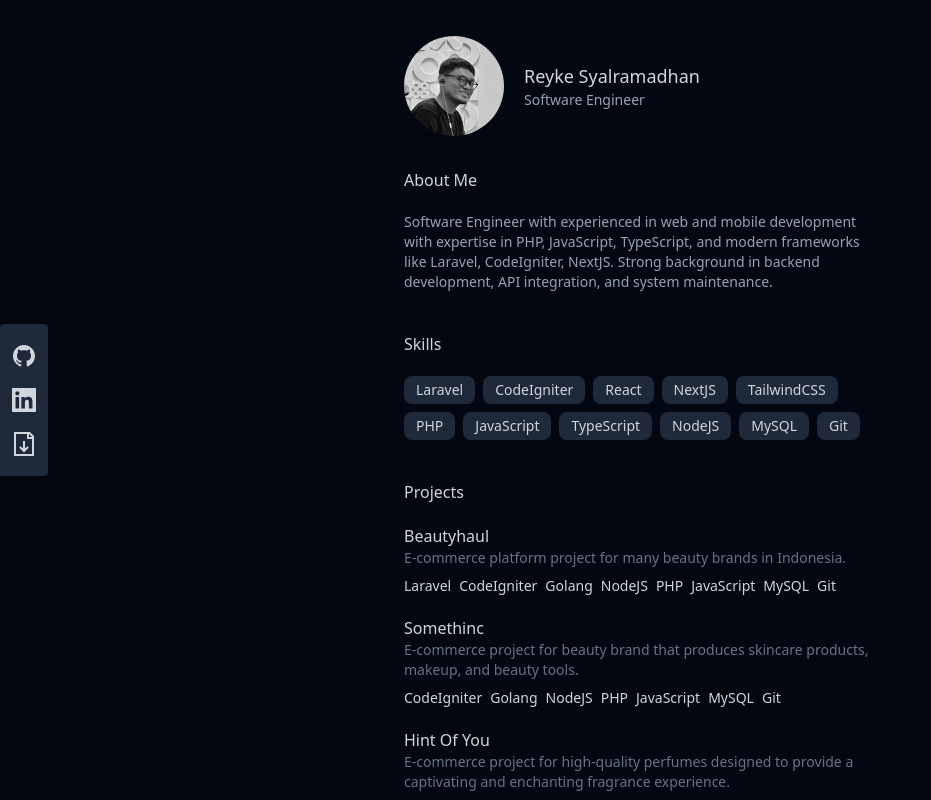
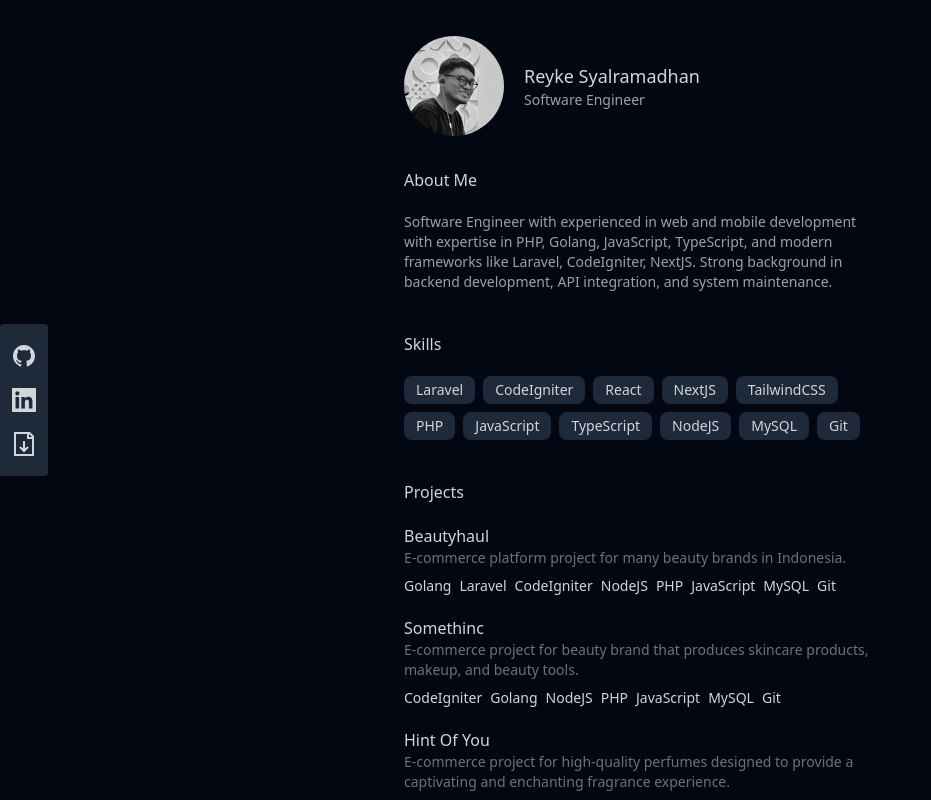
Before and after one commit to Reyshal/my-portfolio, a React (Vite) app: page / in a window 1280 px wide. Shown: the top 800 px of the page, without its empty margins (0-931 px from the left). Built offline with nearby package versions, Linux system fonts and the light colour scheme.

Commit message:
feat: update about me and project list

```diff
--- a/src/components/AboutMe.tsx
+++ b/src/components/AboutMe.tsx
@@ -5,9 +5,9 @@
     <SectionItem title="About Me">
       <p className="text-sm text-gray-400">
         Software Engineer with experienced in web and mobile development with
-        expertise in PHP, JavaScript, TypeScript, and modern frameworks like
-        Laravel, CodeIgniter, NextJS. Strong background in backend development,
-        API integration, and system maintenance.
+        expertise in PHP, Golang, JavaScript, TypeScript, and modern frameworks
+        like Laravel, CodeIgniter, NextJS. Strong background in backend
+        development, API integration, and system maintenance.
       </p>
     </SectionItem>
   );
--- a/src/components/ProjectsList.tsx
+++ b/src/components/ProjectsList.tsx
@@ -8,9 +8,9 @@
       description:
         "E-commerce platform project for many beauty brands in Indonesia.",
       technologies: [
+        "Golang",
         "Laravel",
         "CodeIgniter",
-        "Golang",
         "NodeJS",
         "PHP",
         "JavaScript",
```
